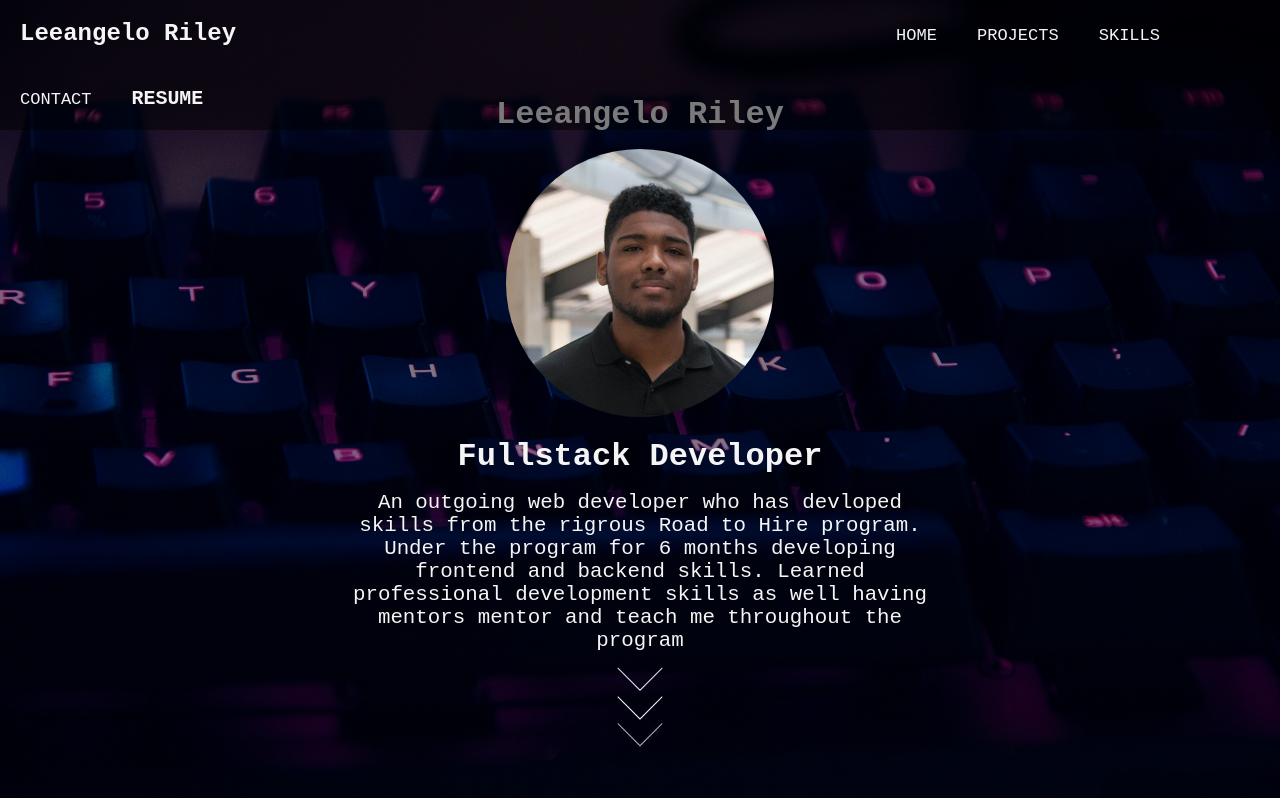
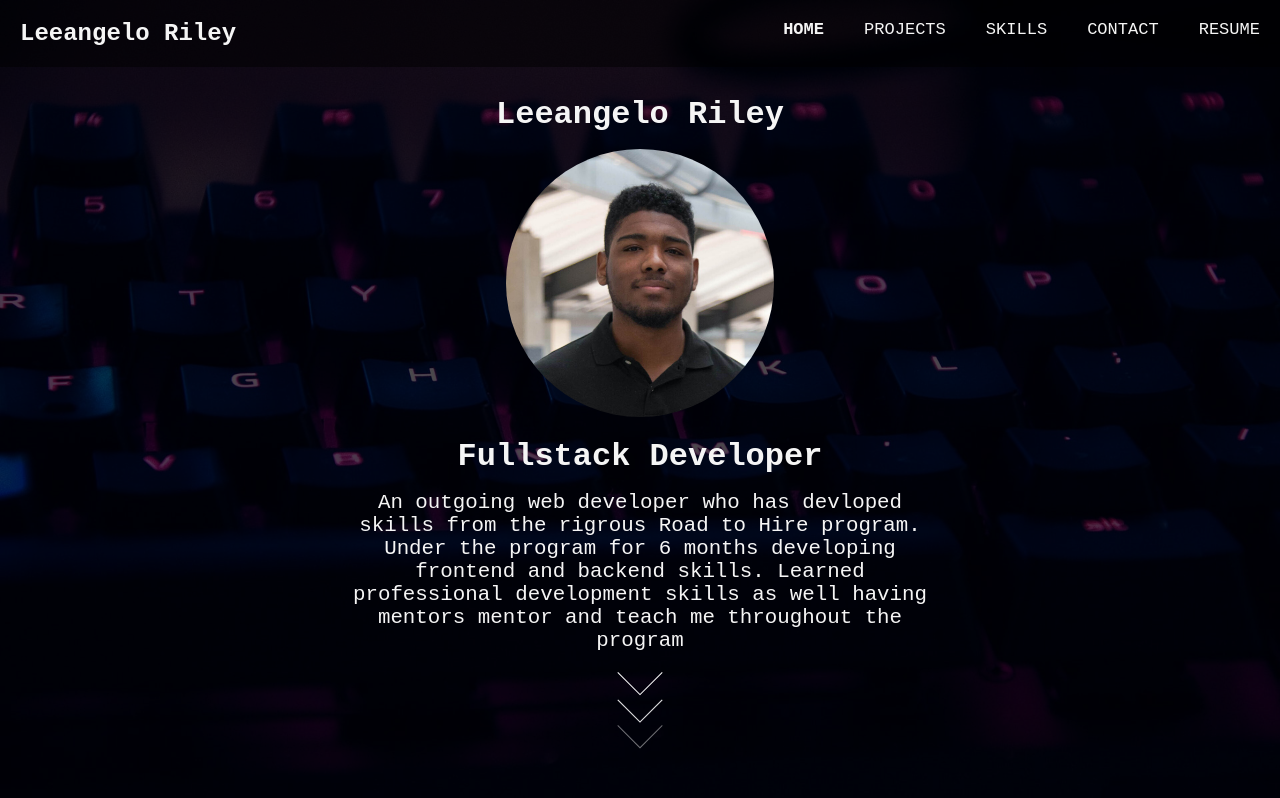
Before and after one commit to LRiley-tech/My-Portfolio, a React (Create React App) app: page / in a window 1280 px wide. Shown: the top 798 px of the page. Built offline with nearby package versions, Linux system fonts and the light colour scheme; some icons are missing; a small style sheet from the web is missing.

Commit message:
updated footer/navbar

```diff
--- a/src/Components/About-me/aboutMe.css
+++ b/src/Components/About-me/aboutMe.css
@@ -6,11 +6,6 @@
 }
 
 .aboutMe--body {
-    background: linear-gradient(rgba(0, 0, 0, 0.5), rgba(0, 0, 0, 0.5)), url('/images/Keyboard-Background.jpg');
-    background-attachment: fixed;
-    background-position: center;
-    background-repeat: no-repeat;
-    background-size: cover;
     height: 100vh;
 }
 
--- a/src/Components/Contact/ContactPage.js
+++ b/src/Components/Contact/ContactPage.js
@@ -60,6 +60,7 @@ class ContactPage extends React.Component {
 
   render() {
     return (
+      <div className="contact">
         <div className="skills-body">
           <div className="inner-width">
             <h1>Contact me</h1>
@@ -97,7 +98,7 @@ class ContactPage extends React.Component {
             </form>
           </div>
         </div>
-
+      </div>
     );
   }
 }
--- a/src/Components/Footer/footer.css
+++ b/src/Components/Footer/footer.css
@@ -4,25 +4,23 @@
     align-items: center;
     height: 3.438rem;
     width: 100vw;
-    text-align: end;
     border-top: 0.063rem solid #fff;
+    justify-content: space-between;
+
   }
 
   .footer--text {
-    width: 50%;
+    padding: 1rem;
     font-family: "Courier New", Courier, monospace;
     font-size: 20px;
     color: #fff;
   }
 
   .footer--socialLinks {
-    width: 100%;
     color: #fff;
     text-decoration: none;
-    justify-content: end;
     flex-direction: row;
     align-items: center;
-    padding-right: 250px;
   }
 
   .social:hover {
@@ -41,3 +39,15 @@
   .footer--a {
     color: #fff;
   }
+
+  @media screen and (max-width:667px) {
+    .footer--text {
+      font-size: 16px;
+    }
+    .social {
+      margin: 0;
+    }
+    .fab {
+      font-size: 1.5rem !important;
+    }
+  }
--- a/src/Components/Footer/footer.js
+++ b/src/Components/Footer/footer.js
@@ -24,6 +24,8 @@ const Footer = () => {
             </p>
           </div>
 
+          <p className="footer--text">Last Modified: 7/16/2020</p>
+
           <div className="footer--socialLinks">
             <a
               className="social"
--- a/src/Components/Navbar/navbar.css
+++ b/src/Components/Navbar/navbar.css
@@ -1,8 +1,5 @@
 .wrapper {
-    display: flex;
-    flex-direction: column;
     position: fixed;
-    justify-content: flex-end;
 }
 
 nav {
@@ -10,13 +7,20 @@ nav {
     width: 100vw;
 }
 
+
 nav ul {
+    width: 100%;
     list-style: none;
     margin: 0;
     padding: 0;
 }
 
+.nav-ele {
+    float: right;
+}
+
 nav ul li {
+    justify-content: flex-end;
     display: inline-flex;
 }
 
@@ -36,7 +40,6 @@ nav h2 {
     text-decoration: none;
     color: whitesmoke;
     font-family: "Courier New", Courier, monospace;
-    padding-right: 40rem;
   }
 
 nav ul li .link:hover {
@@ -64,3 +67,7 @@ nav ul li .link:hover:after {
     -webkit-transform: translateX(-50%) scaleX(1);
     transform: translateX(-50%) scaleX(1);
 }
+
+.bold {
+    font-weight: bold;
+}
--- a/src/Components/Navbar/navbar.js
+++ b/src/Components/Navbar/navbar.js
@@ -9,7 +9,9 @@ const Altbar = () => {
             <nav>
                  <ul>
                      <li><h2 className="logo">Leeangelo Riley</h2></li>
-                     <li><Link activeClass="active"
+                     <div className="nav-ele">
+                     <li><Link
+              activeClass="bold"
               to="aboutMe--body"
               spy={true}
               smooth={true}
@@ -17,7 +19,9 @@ const Altbar = () => {
               duration={1000}
               className="link"
               ><p>Home</p></Link></li>
-                     <li><Link activeClass="active"
+
+                     <li><Link
+              activeClass="bold"
               to="projectsPage--body"
               spy={true}
               smooth={true}
@@ -25,7 +29,8 @@ const Altbar = () => {
               duration={500}
               className="link"
               ><p>Projects</p></Link></li>
-                     <li><Link activeClass="active"
+                     <li><Link
+              activeClass="bold"
               to="skills-body"
               spy={true}
               smooth={true}
@@ -33,15 +38,19 @@ const Altbar = () => {
               duration={1000}
               className="link"
               ><p>Skills</p></Link></li>
-                     <li><Link activeClass="active"
-              to="inner-width"
+
+                     <li><Link
+              activeClass="bold"
+              to="contact"
               spy={true}
               smooth={true}
               offset={0}
               duration={1000}
               className="link"
               ><p>Contact</p></Link></li>
-                     <li><a className="link" href={Resume} target="_blank" rel="noopener noreferrer"><h3>Resume</h3></a></li>
+
+                     <li><a className="link" href={Resume} target="_blank" rel="noopener noreferrer"><p>Resume</p></a></li>
+                     </div>
                  </ul>
             </nav>
         </div>
--- a/src/Components/ProjectsPage/projectsPage.css
+++ b/src/Components/ProjectsPage/projectsPage.css
@@ -39,7 +39,7 @@ border-radius: 90px;
     display: inline-flex;
     justify-content: space-evenly;
     width: 100%;
-    padding-right: 4rem;
+    padding-right: 2.3rem;
 }
 
 /* Glowing buttons */
--- a/src/Components/ProjectsPage/projectsPage.js
+++ b/src/Components/ProjectsPage/projectsPage.js
@@ -164,6 +164,54 @@ const ProjectsPage = () => {
           <img
             className="project--img"
             alt="first-website"
+            src="/project-images/Friends-list-project.png"
+          />
+          <div className="button-container">
+            <a
+              href="https://friends-list-react.netlify.app/"
+              target="_blank"
+              rel="noopener noreferrer"
+            >
+              <button className="neon">Website</button>
+            </a>
+            <a
+              href="https://github.com/LeCoding-tech/friends-list-app-react"
+              target="_blank"
+              rel="noopener noreferrer"
+            >
+              <button className="neon">Github</button>
+            </a>
+          </div>
+        </div>
+
+        <div className="projects">
+          <img
+            className="project--img"
+            alt="first-website"
+            src="/project-images/react-counter-app.png"
+          />
+          <div className="button-container">
+            <a
+              href="https://react-counter-app-lifecycles.netlify.app/"
+              target="_blank"
+              rel="noopener noreferrer"
+            >
+              <button className="neon">Website</button>
+            </a>
+            <a
+              href="https://github.com/LeCoding-tech/counter-app-lifecycles"
+              target="_blank"
+              rel="noopener noreferrer"
+            >
+              <button className="neon">Github</button>
+            </a>
+          </div>
+        </div>
+
+        <div className="projects">
+          <img
+            className="project--img"
+            alt="first-website"
             src="/project-images/guessing-game.png"
           />
           <div className="button-container">
@@ -184,29 +232,7 @@ const ProjectsPage = () => {
           </div>
         </div>
 
-        <div className="projects">
-          <img
-            className="project--img"
-            alt="first-website"
-            src="/project-images/Friends-list-project.png"
-          />
-          <div className="button-container">
-            <a
-              href="https://friends-list-react.netlify.app/"
-              target="_blank"
-              rel="noopener noreferrer"
-            >
-              <button className="neon">Website</button>
-            </a>
-            <a
-              href="https://github.com/LeCoding-tech/friends-list-app-react"
-              target="_blank"
-              rel="noopener noreferrer"
-            >
-              <button className="neon">Github</button>
-            </a>
-          </div>
-        </div>
+
 
         <div className="projects">
           <img
--- a/src/Components/Skills/skills.css
+++ b/src/Components/Skills/skills.css
@@ -1,10 +1,4 @@
-.skills-body {
- background-attachment: fixed;
-  background-position: center;
-  background-repeat: no-repeat;
-  background-size: cover;
-  background-image: linear-gradient(rgba(0, 0, 0, 0.7), rgba(0, 0, 0, 0.7)), url('/images/Keyboard-Background.jpg');
-}
+
 
 .skills-body img {
   width: 15rem;
--- a/src/index.css
+++ b/src/index.css
@@ -5,6 +5,11 @@ body {
     sans-serif;
   -webkit-font-smoothing: antialiased;
   -moz-osx-font-smoothing: grayscale;
+  background-attachment: fixed;
+  background-position: center;
+  background-repeat: no-repeat;
+  background-size: cover;
+  background-image: linear-gradient(rgba(0, 0, 0, 0.7), rgba(0, 0, 0, 0.7)), url('/images/Keyboard-Background.jpg');
 }
 
 code {
```
Also changed, not shown: public/project-images/Friends-list-project.png, public/project-images/react-counter-app.png (added).
